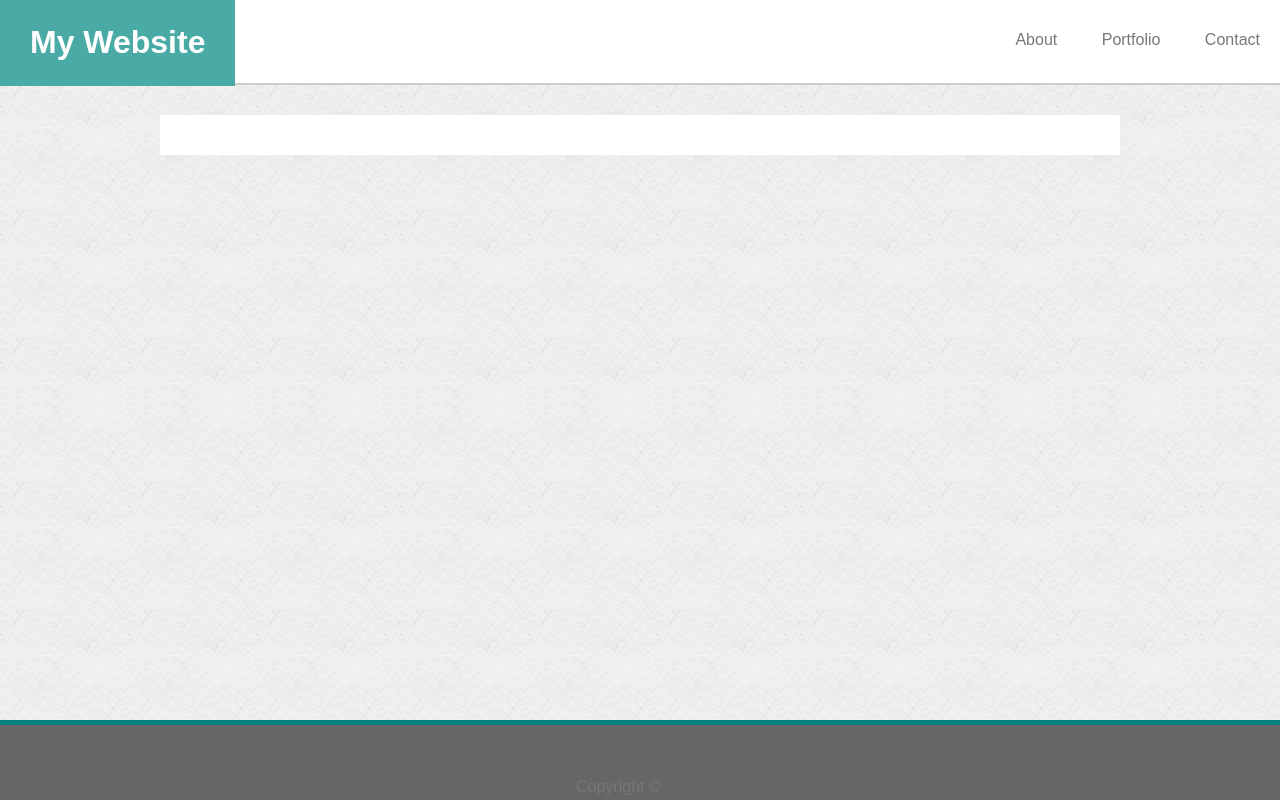
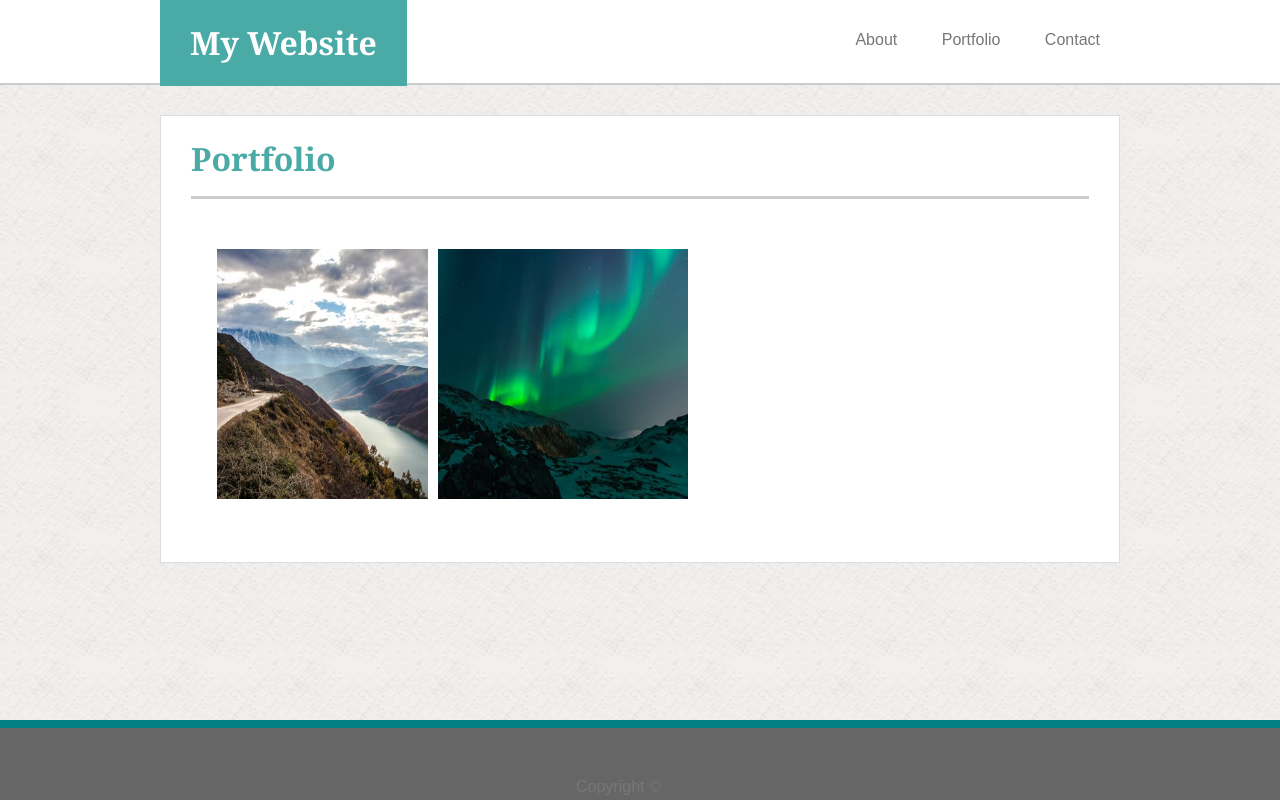
Before and after one commit to njorogepeter/Basic-Portfolio, a plain HTML site: page portfolio.html in a window 1280 px wide. Drawn offline with Linux system fonts and the light colour scheme.

Commit message:
portfolio progress

```diff
--- a/assests/css/style.css
+++ b/assests/css/style.css
@@ -40,20 +40,31 @@ body{
     font-size: 16px;
     line-height: 1.6em;
     margin: 0 auto;
-    /* width: 960px; */
 }
 .container{
     box-sizing: border-box;
     margin: 0 auto 0 auto;
     overflow: hidden;
+
+}
+.container-form{
+    box-sizing: border-box;
+    width: 960px;
+    background-color: #fff;
+    margin: 30px auto;
+    padding: 30px;
+    border: solid 1px #ddd;
 }
 #main-header{
     background-color: #fff;
-    border-color: #ccc;
     height: 85px;
     width: 100%;
-    border-bottom: solid 2px;
-    border-bottom-color: #ccc;
+    border-bottom: solid 2px #ccc;
+    /* border-bottom-color: #ccc; */
+}
+.header-container{
+    width: 960px;
+    margin: auto;
 }
 .container h1{
     position: fixed;
@@ -69,7 +80,6 @@ body{
     line-height: 80px;
     margin: 0px;
     list-style: none;
-
 }
 #navbar li{
     display: inline;
@@ -89,9 +99,8 @@ body{
     text-align: center;
     height: 80px;
     width: 100%;
-    margin-top: 40px;
-    border-top: solid 5px;
-    border-top-color: teal;
+    /* margin-top: 40px;  */
+    border-top: solid 8px teal;
 }
 #main-footer p{
     position: absolute;
@@ -119,10 +128,23 @@ body{
  } */
  #main-content{
      background-color: #fff;
-     padding: 20px;
-     /* margin-top: 30px; */
+     padding: 30px;
+     /* margin-bottom: 30px; */
      width:960px;
-     margin: 30px auto 0px auto;
+     margin: 30px auto;
+     border: solid 1px #ddd;
+
+ }
+ h1{
+    font-family: Georgia, 'Times New Roman', Times, serif;
+    color: #4aaaa5;
+ }
+ hr{
+    height: 3px;
+    background-color: #ccc;
+    border: 0 none;
+    margin-block-start: 1.5em;
+    margin-block-end: 1.5em;
 
  }
  .float-img{
@@ -131,7 +153,35 @@ body{
      margin-bottom: 5px;
      padding: 2px;
  }
- .header-container{
-     width: 960px;
-     margin: auto;
+ #main-layout{
+    background-color: #fff;
+    padding: 30px;
+    /* margin-bottom: 30px; */
+    width:960px;
+    margin: 30px auto;
+    border: solid 1px #ddd;
  }
+
+.row, .row > .column {
+    padding: 8px;
+  }
+
+  .column {
+    float: left;
+    width: 25%;
+  }
+
+
+  .row:after {
+    content: "";
+    display: table;
+    clear: both;
+  }
+
+  .content {
+    background-color: white;
+    padding: 10px;
+  }
+ .column {
+    /* width: 960px; */
+  }
--- a/portfolio.html
+++ b/portfolio.html
@@ -10,6 +10,7 @@
 </head>
 <body>
     <header id="main-header">
+        <div class="header-container">
         <div class="container">
             <h1>My Website</h1>
         </div>
@@ -21,12 +22,22 @@
                     <li><a href="contact.html">Contact</a></li>
                 </ul>
             </nav>
+        </div>
     </header>
-        <div class="clr"></div>
-        <section id="main-content">
-
-        </section>
-
+    <div id="main-layout">
+        <h1>Portfolio</h1>
+        <hr>
+        <div class="row">
+                <div class="column">
+                <div class="content">
+                    <img src="assests/images/mountains.jpg" width="250" height="250" alt="Mountains">
+                </div>
+                </div>
+        <div class="column">
+                <div class="content">
+                    <img src="assests/images/lights.jpg" width="250" height="250" alt="Lights">
+                </div>
+    </div>
     <footer id="main-footer">
         <p>Copyright &copy;</p>
     </footer>
```
Also changed, not shown: contact.html (+6 -2 lines), index.html (+3 -1 lines), assests/images/lights.jpg (added), assests/images/mountains.jpg (added), assests/images/mountains1.jpg (added), assests/images/nature.jpg (added), mountains.jpg (added).
